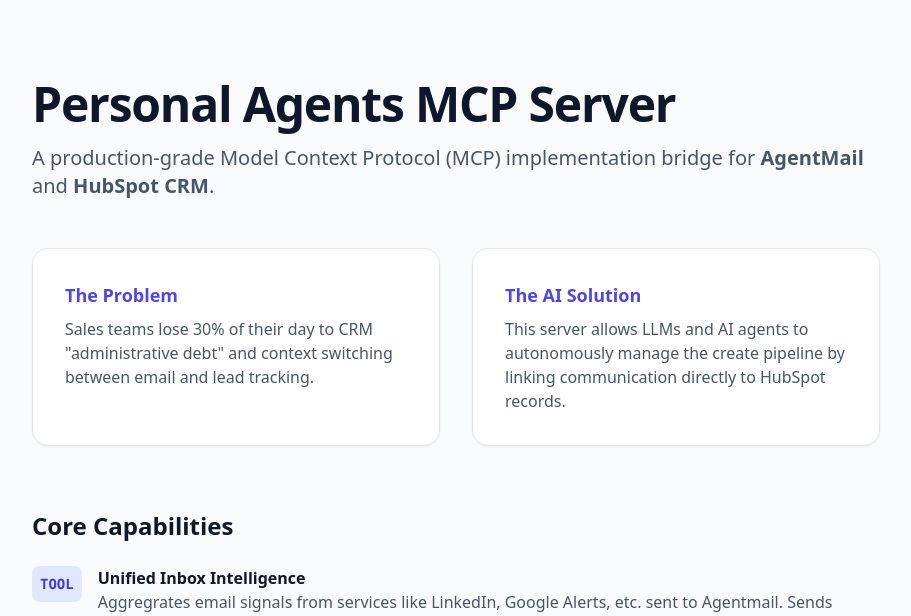
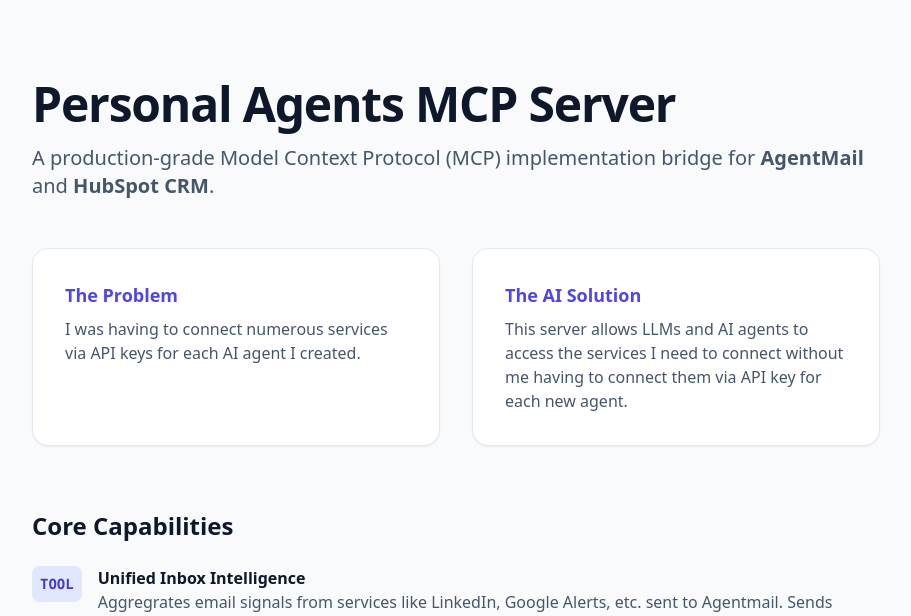
Before and after one commit to richtank2/personal-agents-mcp, a Python web app: template templates/landing.html in a window 1280 px wide. Shown: the top 616 px of the page, without its empty margins (184-1095 px from the left). Run offline with Jinja, Linux system fonts and the light colour scheme; the template is opened without the code that fills it, so the values that code supplies are empty; some libraries are stand-ins or nearby versions.

Commit message:
Update landing.html

```diff
--- a/templates/landing.html
+++ b/templates/landing.html
@@ -20,11 +20,11 @@
         <section class="grid grid-cols-1 md:grid-cols-2 gap-8 mb-16">
             <div class="bg-white p-8 rounded-2xl shadow-sm border border-slate-200">
                 <h2 class="text-lg font-semibold mb-2 text-indigo-600">The Problem</h2>
-                <p class="text-slate-600">Sales teams lose 30% of their day to CRM "administrative debt" and context switching between email and lead tracking.</p>
+                <p class="text-slate-600">I was having to connect numerous services via API keys for each AI agent I created.</p>
             </div>
             <div class="bg-white p-8 rounded-2xl shadow-sm border border-slate-200">
                 <h2 class="text-lg font-semibold mb-2 text-indigo-600">The AI Solution</h2>
-                <p class="text-slate-600">This server allows LLMs and AI agents to autonomously manage the create pipeline by linking communication directly to HubSpot records.</p>
+                <p class="text-slate-600">This server allows LLMs and AI agents to access the services I need to connect without me having to connect them via API key for each new agent.</p>
             </div>
         </section>
 
```
